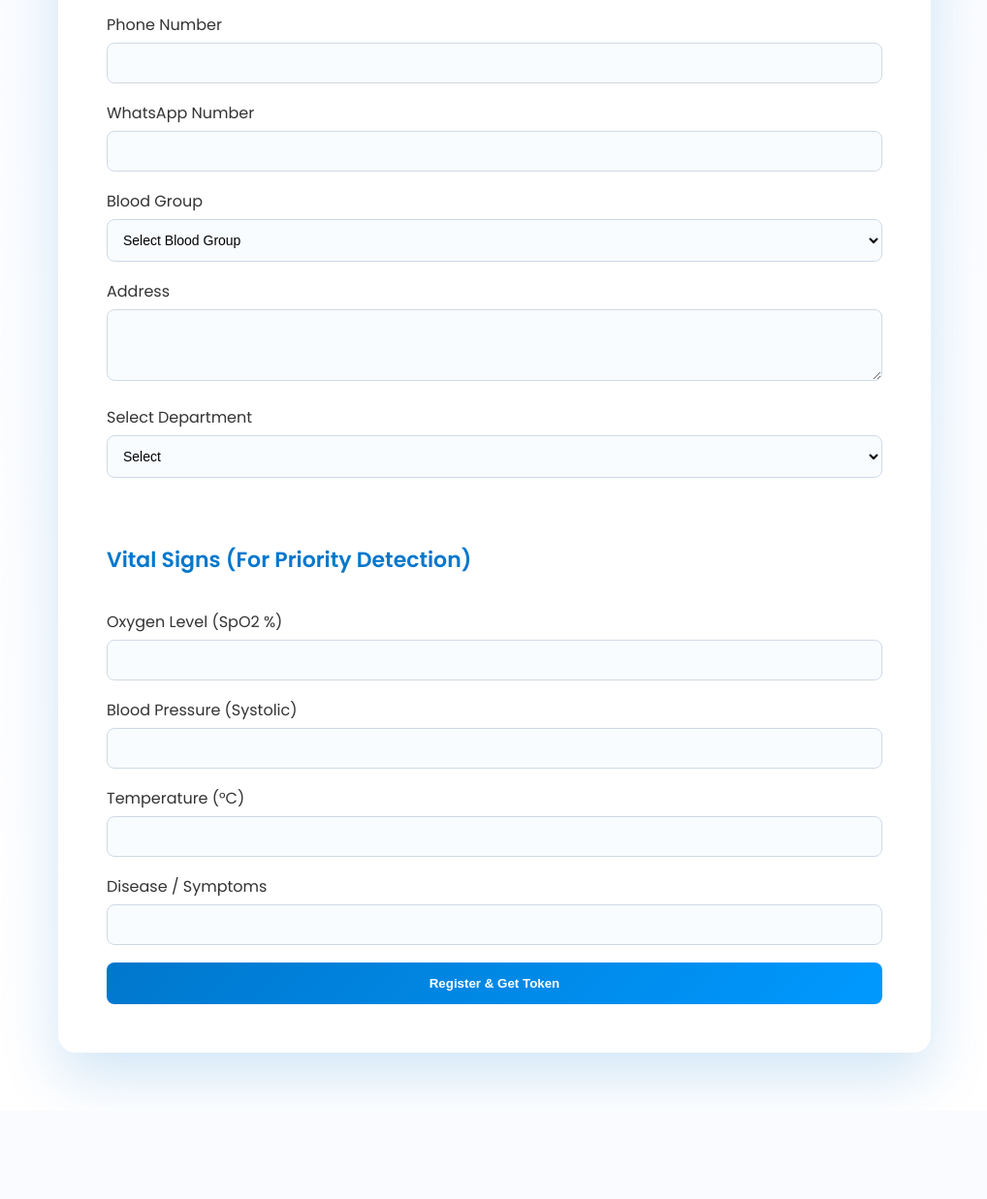
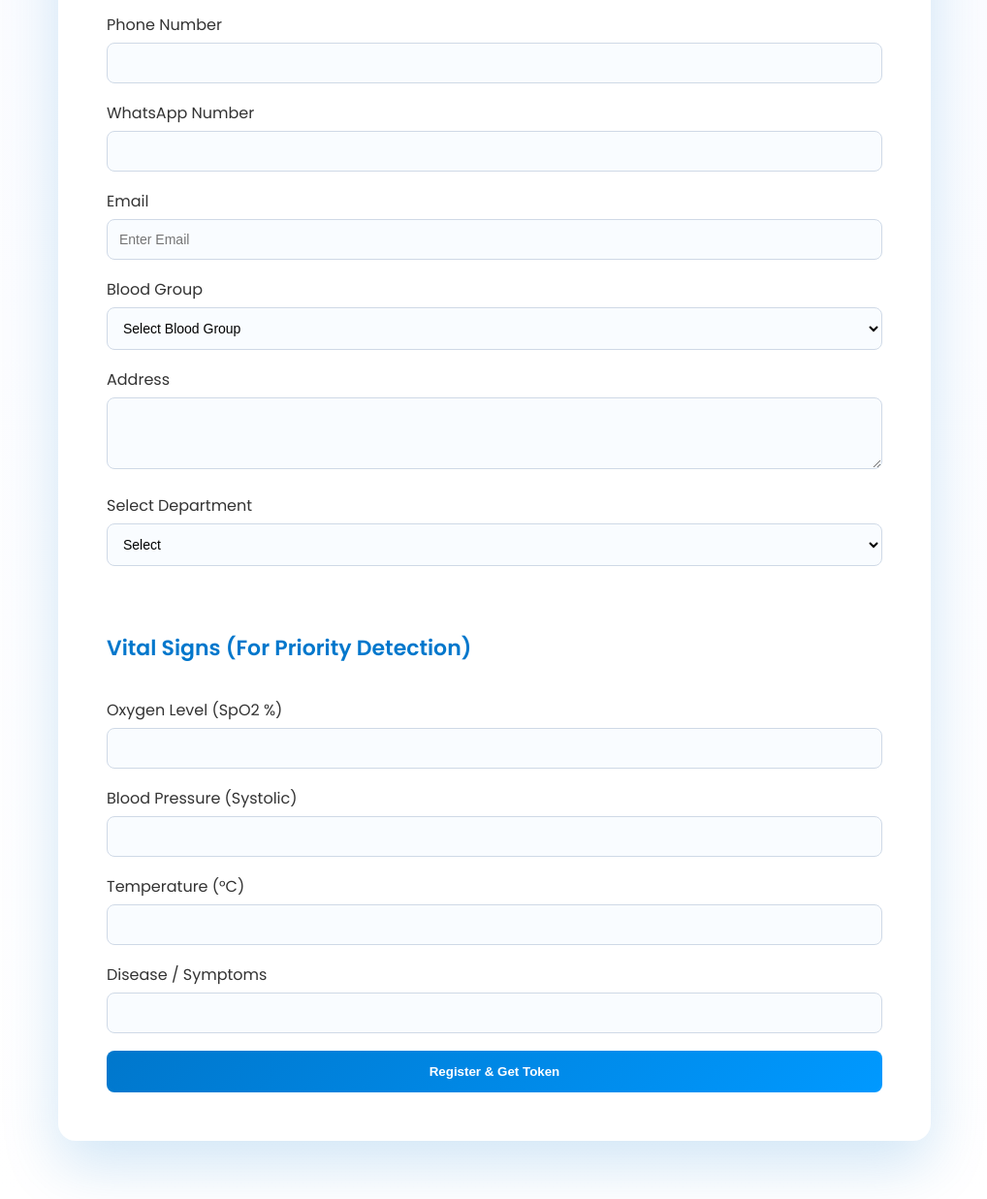
Before and after one commit to Sudeep29-code/Hospital_Ai, a Flask app: page /register in a window 1280 px wide. Shown: the part 548-1785 px from the top of the page at 97% size, without its empty margins (130-1148 px from the left). Before the commit the page ends 1667 px from the top, so only its background shows below. Run offline with Flask 3, Linux system fonts and the light colour scheme; parts of the project's set-up code (start-up, migrations or seed data) failed here and were passed over.

Commit message:
Email sending system added

```diff
--- a/app.py
+++ b/app.py
@@ -3,6 +3,8 @@ from scipy.optimize import linear_sum_assignment
 from werkzeug.security import generate_password_hash, check_password_hash
 import mysql.connector
 import os
+import smtplib
+from email.message import EmailMessage
 import random
 from datetime import datetime
 from apscheduler.schedulers.background import BackgroundScheduler
@@ -1550,6 +1552,7 @@ def register():
     if request.method == "POST":
 
         name = request.form["name"]
+        user_email = request.form["email"]   # 👈 ADD THIS LINE
         aadhaar = request.form["aadhaar"]
         gender = request.form["gender"]
         dob = request.form["dob"]
@@ -1641,21 +1644,27 @@ def register():
         # INSERT PATIENT
         # ========================
         cursor.execute("""
-        INSERT INTO patients
-        (name, age, aadhaar, gender, dob, phone, whatsapp,
-        blood_group, address, department,
-        disease, priority, status, oxygen, bp, temperature,
-        doctor_id, consultation_duration, no_show_probability,
-        duration_explanation, no_show_explanation)
-        VALUES (%s,%s,%s,%s,%s,%s,%s,%s,%s,%s,%s,%s,%s,%s,%s,%s,%s,%s,%s,%s,%s)
-        """, (
-            name, age, aadhaar, gender, dob, phone, whatsapp,
-            blood_group, address, department,
-            disease, priority, status, oxygen, bp, temperature,
-            doctor_id, predicted_time, no_show_prob,
-            str(duration_explanation),
-            str(no_show_explanation)
-        ))
+            INSERT INTO patients
+            (name, age, aadhaar, gender, dob, phone, whatsapp,
+            blood_group, address, department, disease,
+            priority, status, oxygen, bp, temperature,
+            doctor_id, consultation_duration,
+            no_show_probability, duration_explanation,
+            no_show_explanation, email)
+            VALUES (%s,%s,%s,%s,%s,%s,%s,
+                    %s,%s,%s,%s,
+                    %s,%s,%s,%s,%s,
+                    %s,%s,
+                    %s,%s,
+                    %s,%s)
+            """, (
+                name, age, aadhaar, gender, dob, phone, whatsapp,
+                blood_group, address, department, disease,
+                priority, status, oxygen, bp, temperature,
+                doctor_id, predicted_time,
+                no_show_prob, str(duration_explanation),
+                str(no_show_explanation), user_email
+            ))
 
 
         conn.commit()
@@ -1816,7 +1825,7 @@ def download_token(patient_id):
     elements.append(table)
 
     doc.build(elements)
-
+    send_email_with_pdf(patient["email"], filepath)
     return send_file(filepath, as_attachment=True)
 
 @app.route("/simulate")
@@ -1843,10 +1852,33 @@ def simulate():
     Current Estimated Delay: {round(current_delay,2)} minutes<br>
     If 1 more doctor added → Delay becomes: {round(new_delay,2)} minutes
     """
-
-
-
-
+# ========================
+# Email Sending Function
+# ========================
+
+def send_email_with_pdf(receiver_email, pdf_path):
+    try:
+        msg = EmailMessage()
+        msg["Subject"] = "Smart Hospital AI - Token Details"
+        msg["From"] = "teamexplorex19@gmail.com"
+        msg["To"] = receiver_email
+        msg.set_content("Thank you for registering. Your token PDF is attached.")
+
+        with open(pdf_path, "rb") as f:
+            file_data = f.read()
+            file_name = pdf_path.split("/")[-1]
+
+        msg.add_attachment(file_data, maintype="application", subtype="pdf", filename=file_name)
+
+        server = smtplib.SMTP_SSL("smtp.gmail.com", 465)
+        server.login("teamexplorex19@gmail.com", "qhsz wloa bfqw xdiq")
+        server.send_message(msg)
+        server.quit()
+
+        print("Email sent successfully")
+
+    except Exception as e:
+        print("Email error:", e)
 # ========================
 # Run App
 # ========================
--- a/q_table.json
+++ b/q_table.json
@@ -1 +1 @@
-{"low": {"increase_fairness": 847.3378211880955, "increase_wait": 620.2379507883892, "balance": 607.5999290064981}}
+{"low": {"increase_fairness": 916.2621062772896, "increase_wait": 847.7232520530662, "balance": 853.5806707572698}}
--- a/templates/register.html
+++ b/templates/register.html
@@ -48,7 +48,10 @@
             <label>WhatsApp Number</label>
             <input type="text" name="whatsapp">
         </div>
-
+        <div class="form-group">
+            <label>Email</label>
+            <input type="email" name="email" placeholder="Enter Email" required>
+        </div>
         <div class="form-group">
     <label>Blood Group</label>
     <select name="blood_group" required>
```
